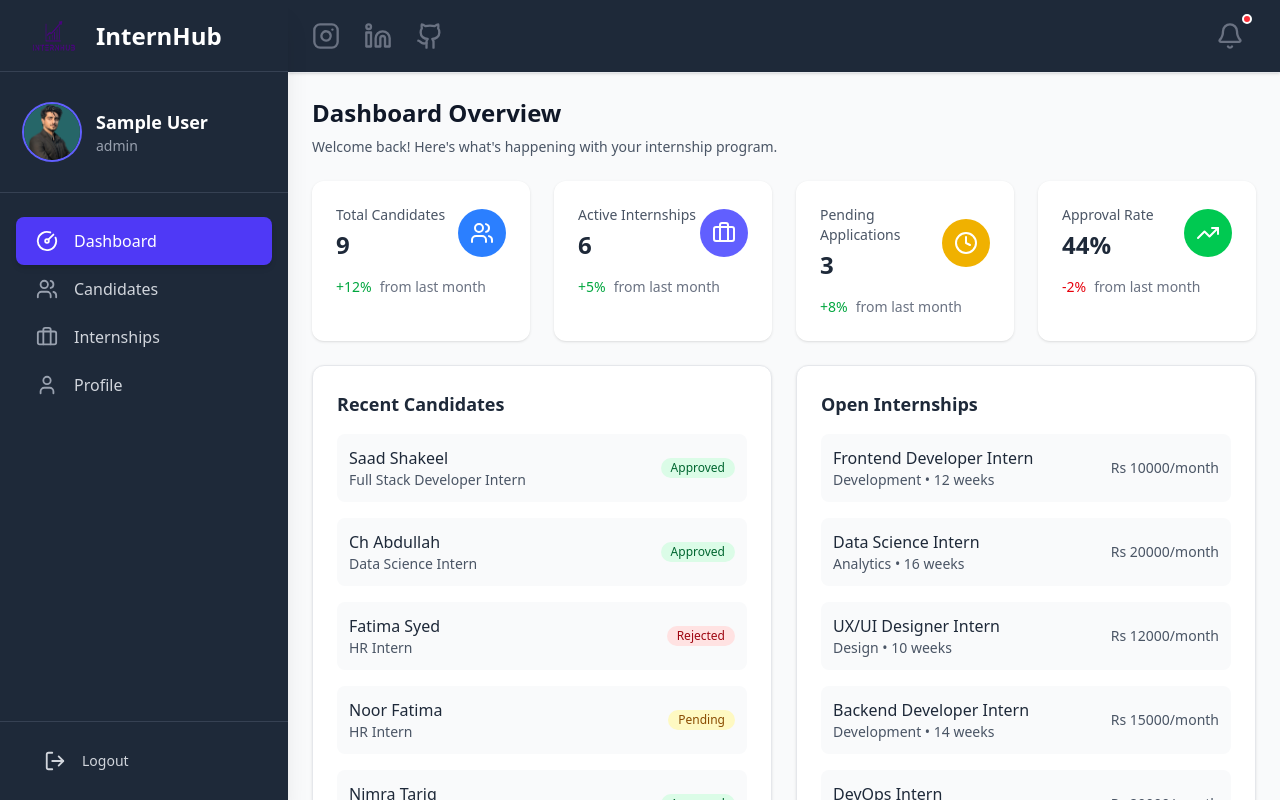
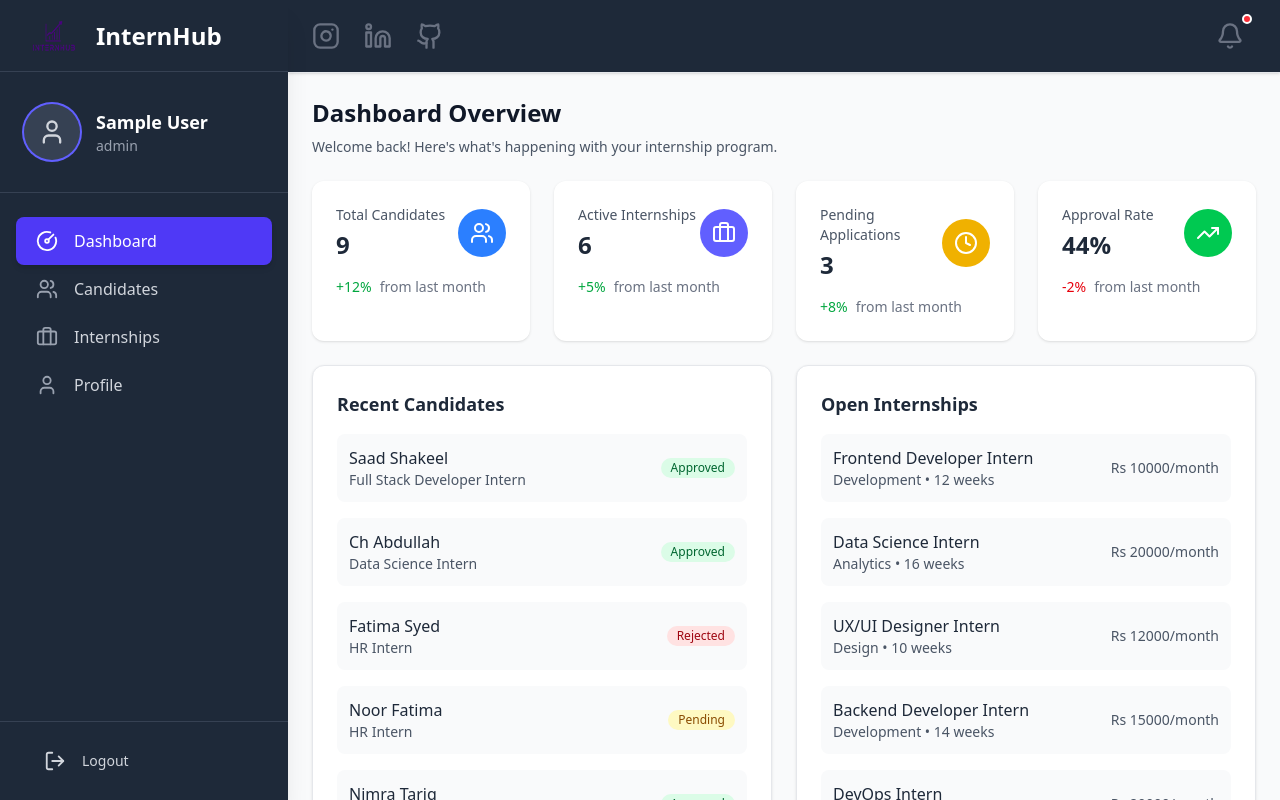
Before and after one commit to saadshakeel04/InternHub-Dashboard, a React (Vite) app: page /dashboard in a window 1280 px wide. Built offline with nearby package versions, Linux system fonts and the light colour scheme; sample sign-in values are in the browser's storage.

Commit message:
Final Changes

```diff
--- a/src/components/Sidebar.jsx
+++ b/src/components/Sidebar.jsx
@@ -9,13 +9,12 @@ import {
   LogOut,
 } from 'lucide-react';
 import logo from '../assets/logo.png';
-import pic from '../assets/user.jpg';
 import { useAuth } from '../contexts/AuthContext';
 import Button from '../components/Button';
 
 export default function Sidebar({ isOpen, onClose }) {
   const location = useLocation();
-  const { user, logout } = useAuth(); // Destructure user and logout from useAuth
+  const { user, logout } = useAuth();
 
   const navigation = [
     { name: 'Dashboard', href: '/dashboard', icon: CircleGauge },
@@ -50,11 +49,9 @@ export default function Sidebar({ isOpen, onClose }) {
         </div>
 
         <div className="flex items-center px-6 py-8 border-b border-gray-700">
-          <img
-            className="h-14 w-14 rounded-full object-cover ring-2 ring-indigo-500"
-            src={pic}
-            alt={user?.name || 'User'}
-          />
+          <div className="flex items-center justify-center h-14 w-14 rounded-full bg-gray-700 ring-2 ring-indigo-500 flex-shrink-0">
+            <User size={28} className="text-gray-300" />
+          </div>
           <div className="ml-4">
             <div className="text-lg font-semibold text-white">{user?.name}</div>
             <div className="text-sm text-gray-400">{user?.role}</div>
```
